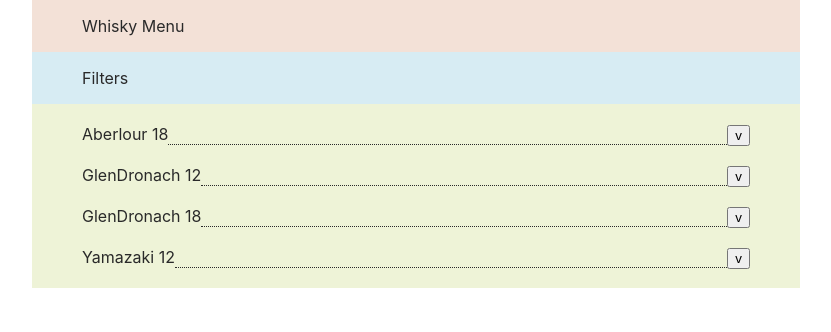
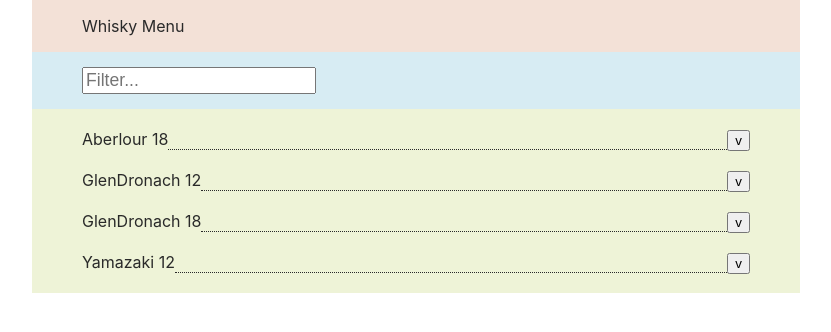
Before and after one commit to lifebeyondfife/whisky-menu, a React app: page / in a window 1280 px wide. Shown: the whole page, without its empty margins (224-1055 px from the left). Built offline with nearby package versions, Linux system fonts and the light colour scheme.

Commit message:
feat(ui): add text filtering feature

```diff
--- a/src/components/App.js
+++ b/src/components/App.js
@@ -4,22 +4,31 @@
 import Title from './container/Title';
 import './App.css';
 
-const whiskys = [
-  { 'name': 'Aberlour 18', 'age': 18, 'state': 'Opened', 'price': 95, 'location': {'country': 'Scotland', 'region': 'Speyside'}},
-  { 'name': 'GlenDronach 12', 'age': 12, 'state': 'Opened', 'price': 45, 'location': {'country': 'Scotland', 'region': 'Highland'}},
-  { 'name': 'GlenDronach 18', 'age': 18, 'state': 'Opened', 'price': 115, 'location': {'country': 'Scotland', 'region': 'Highland'}},
-  { 'name': 'Yamazaki 12', 'age': 12, 'state': 'Opened', 'price': 100, 'location': {'country': 'Japan'},},
-];
+class App extends React.Component {
+  constructor({whiskys}) {
+    super({whiskys});
+    this.state = {
+      filterText: ''
+    };
 
+    this.handleFilterTextChange = this.handleFilterTextChange.bind(this);
+  }
 
-function App() {
-  return (
-    <div className="App">
-      <Title />
-      <Filter />
-      <Whisky whiskys={whiskys} />
-    </div>
-  );
+  handleFilterTextChange(filterText) {
+    this.setState({
+      filterText: filterText
+    });
+  }
+
+  render() {
+    return (
+      <div className="App">
+        <Title />
+        <Filter filterText={this.state.filterText} onFilterTextChange={this.handleFilterTextChange} />
+        <Whisky filterText={this.state.filterText} whiskys={this.props.whiskys} />
+      </div>
+    );
+  }
 }
 
 export default App;
--- a/src/components/container/Filter.css
+++ b/src/components/container/Filter.css
@@ -4,3 +4,8 @@
   grid-column-start: 2;
   grid-column-end: 3;
 }
+
+input {
+  margin: 15px 0px 15px 0px;
+  font-size: 110%;
+}
--- a/src/components/container/Filter.js
+++ b/src/components/container/Filter.js
@@ -1,14 +1,25 @@
 import React from 'react';
 import './Filter.css';
 
-function Filter() {
-  return (
-    <div className="Filter">
-      <p>
-        Filters
-      </p>
-    </div>
-  );
+class Filter extends React.Component {
+  constructor({filterText, onFilterTextChange}) {
+    super({filterText, onFilterTextChange});
+    this.handleFilterTextChange = this.handleFilterTextChange.bind(this);
+  }
+
+  handleFilterTextChange(event) {
+    this.props.onFilterTextChange(event.target.value);
+  }
+
+  render() {
+    return (
+      <div className="Filter">
+        <form>
+          <input type="text" placeholder="Filter..." value={this.props.filterText} onChange={this.handleFilterTextChange} />
+        </form>
+      </div>
+    );
+  }
 }
 
 export default Filter;
--- a/src/components/container/Whisky.js
+++ b/src/components/container/Whisky.js
@@ -4,8 +4,8 @@
 import WhiskyDetails from '../presentation/WhiskyDetails';
 
 class Whisky extends React.Component {
-  constructor(props) {
-    super(props);
+  constructor({filterText, whiskys}) {
+    super({filterText, whiskys});
     this.state = this.props.whiskys.reduce((map, obj) => {
       map[obj.name] = {
         click: () => this.handleClick(obj.name),
@@ -24,8 +24,17 @@
     }));
   };
 
+  matchesText(filter, field) {
+    return field && field.toLowerCase().indexOf(filter.toLowerCase()) !== -1;
+  }
+
   render() {
-    let whiskyNames = this.props.whiskys.map(whisky => {
+    const whiskyNames = this.props.whiskys.
+      filter(whisky => {
+        return [whisky.name, whisky.state, '' + whisky.age, whisky.location.region, whisky.location.country].
+          some(f => this.matchesText(this.props.filterText.toLowerCase(), f));
+      }).
+      map(whisky => {
       return (
         <div key={whisky.name} className="container">
             <WhiskyName whisky={whisky} show={this.state[whisky.name]}/>
--- a/src/index.js
+++ b/src/index.js
@@ -3,4 +3,11 @@
 import './index.css';
 import App from './components/App';
 
-ReactDOM.render(<App />, document.getElementById('root'));
+const whiskys = [
+  { 'name': 'Aberlour 18', 'age': 18, 'state': 'Opened', 'price': 95, 'location': {'country': 'Scotland', 'region': 'Speyside'}},
+  { 'name': 'GlenDronach 12', 'age': 12, 'state': 'Opened', 'price': 45, 'location': {'country': 'Scotland', 'region': 'Highland'}},
+  { 'name': 'GlenDronach 18', 'age': 18, 'state': 'Opened', 'price': 115, 'location': {'country': 'Scotland', 'region': 'Highland'}},
+  { 'name': 'Yamazaki 12', 'age': 12, 'state': 'Opened', 'price': 100, 'location': {'country': 'Japan'}},
+];
+
+ReactDOM.render(<App whiskys={whiskys} />, document.getElementById('root'));
```
